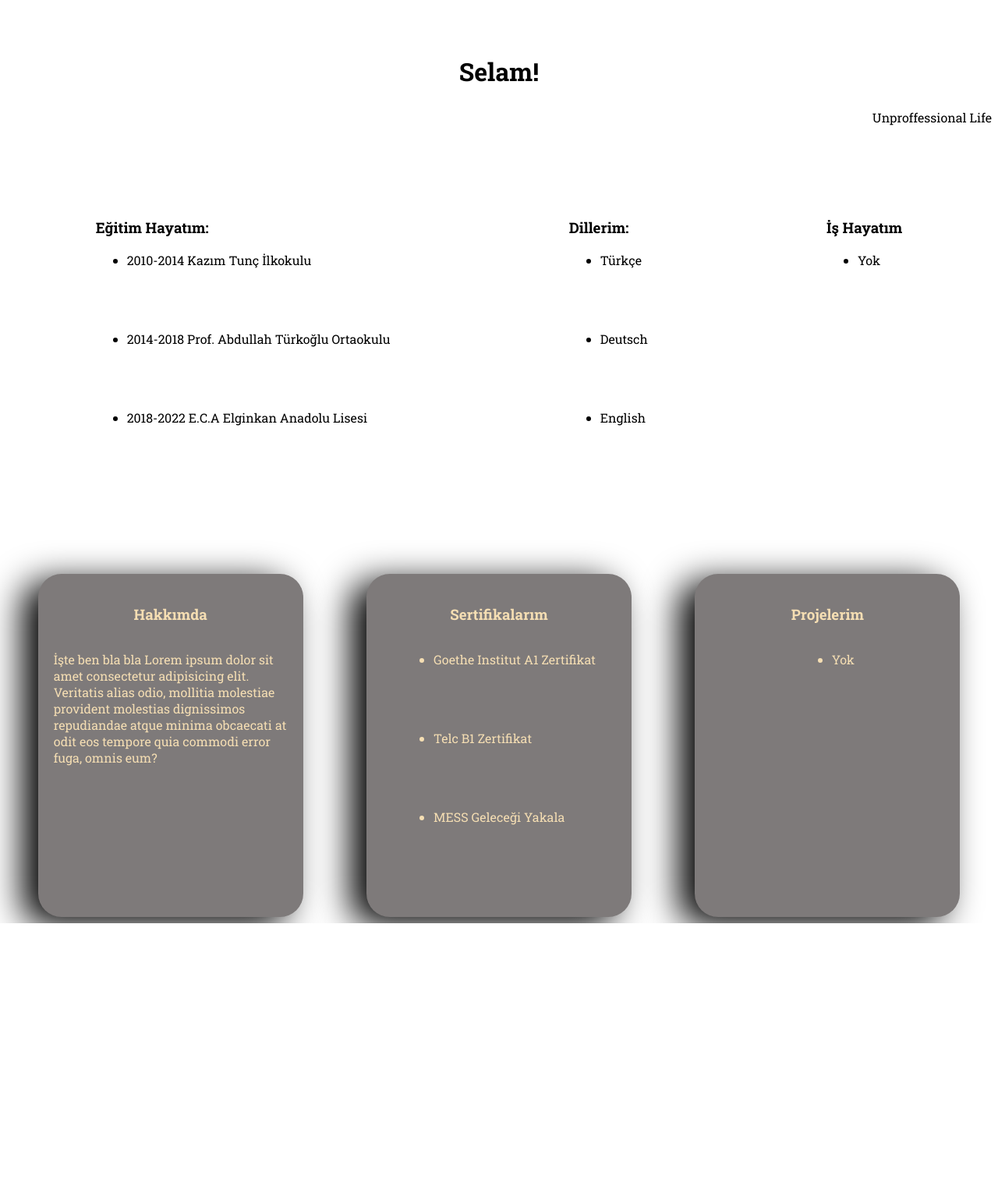
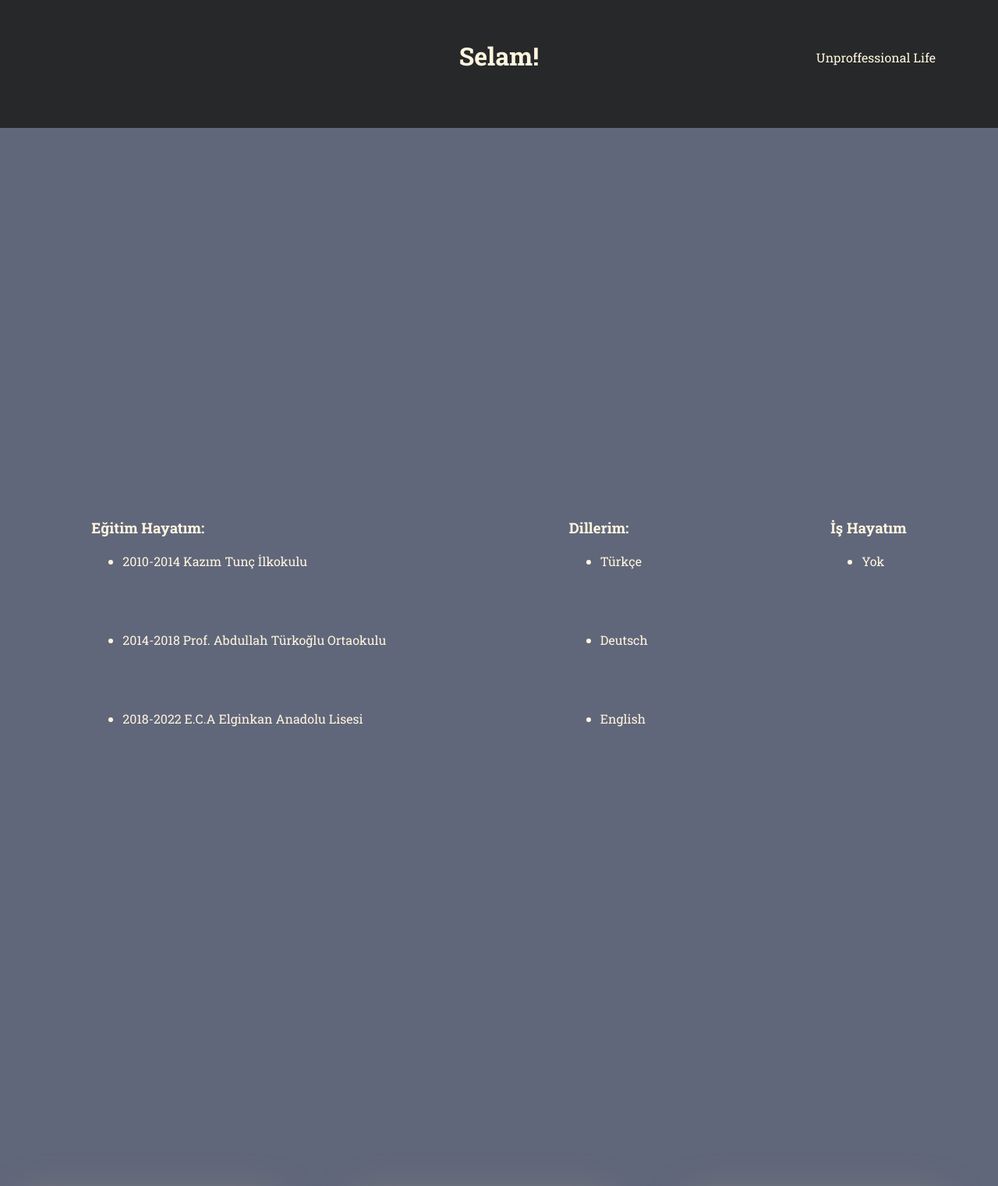
Before and after one commit to Atstaka/denememe, a plain HTML site: page index.html in a window 1280 px wide. Shown: the top 1521 px of the page at 78% size. Before the commit the page ends 1184 px from the top, so only its background shows below. Drawn offline with Linux system fonts and the light colour scheme; a web font is replaced by a local one.

Commit message:
karanlık tema ekledim ve priv sayfasına bir iki şey ekledim

```diff
--- a/index.html
+++ b/index.html
@@ -14,7 +14,7 @@
         <h5 id="priv" > <a href="./priv.html">Unproffessional Life</a></h5>
     </header>
     <div class="main-body">
-        <div class="edu">
+        <div class="card edu">
             <h3> Eğitim Hayatım:</h3>
             <ul>
                 <li>2010-2014 Kazım Tunç İlkokulu</li>
@@ -22,7 +22,7 @@
                 <li>2018-2022 E.C.A Elginkan Anadolu Lisesi</li>
             </ul>
         </div>
-        <div class="langs">
+        <div class=" card langs">
             <h3>Dillerim:</h3>
             <ul>
                 <li>Türkçe</li>
@@ -30,7 +30,7 @@
                 <li>English</li>
             </ul>
         </div>
-        <div class="job-history">
+        <div class="card job-history">
             <h3>İş Hayatım</h3>
             <ul>
                 <li>Yok</li>
@@ -57,5 +57,8 @@
             </ul>
         </div>
     </div>
+    <footer>
+        <p> Copyrights Ben</p>
+    </footer>
 </body>
 </html>
--- /dev/null
+++ b/priv.css
@@ -0,0 +1,128 @@
+@keyframes slideInLeft {
+    from{
+        transform: translateX(-2000px);
+    }
+    to{
+        transform: translateX(0);
+    }
+}
+@keyframes slideInRight{
+    from{
+        transform: translateX(2000px);
+    }
+    to{
+        transform: translateX(0);
+    }
+
+}
+
+* {
+    font-family: 'Roboto Slab', serif;
+    font-size: 24px;
+    color: #FFF6E0;
+    margin: 0;
+    line-height: 30px;
+    text-decoration: none;
+}
+a:hover{
+    cursor: pointer;
+}
+body{
+    background-color: #61677A;
+}
+header{
+    animation: slideInLeft 1.25s ease-in 2s normal none;
+    background-color:  #272829;
+    height: 130px;
+    display: flex;
+    align-items: center;
+    justify-content: center;
+}
+h1{
+    animation: slideInLeft 1.55s ease-in 2.25s normal none;
+    text-align: center;
+
+}
+h4{
+    text-indent: 20px;
+}
+.main-body{
+    display: flex;
+    flex-direction: row;
+    justify-content: space-around;
+    align-items: center;
+    margin: 0px 100px;
+    margin-top: 150px;
+
+
+}
+.lover-body{
+    padding:300px 0px ;
+}
+.card {
+    padding: 20px;
+    color: wheat;
+    width: 500px;
+    height: 400px;
+    border-radius: 30px;
+
+    background-color: #272829;
+    display: flex;
+}
+
+.card:hover{
+    box-shadow: -20px 10px 45px #797b7c;
+    background-color: #2f3031;
+}
+.durum-card{
+    display: flex;
+    flex-direction: column;
+    justify-content: space-between;
+    margin: 30px 0px 150px;
+}
+.medeni-durum{
+    height: 10px;
+    width: 10px;
+    border-radius: 50%;
+    background-color: green;
+    float: left;
+    margin-right: 20px;
+}
+#napiyo{
+    animation: slideInRight 1.55s ease-in 2.25s normal none;
+}
+#durum{
+    animation: slideInLeft 1.55s ease-in 2.25s normal none;
+}
+#profile-pic{
+    margin-top: 30px;
+    margin-right: 50px;
+    height: 100px;
+    width: 100px;
+    border-radius: 50%;
+}
+
+
+
+.contacts {
+    display: flex;
+    flex-direction: row;
+    gap: 20px;
+}
+
+.contact {
+    flex: 1;
+    transition: flex 0.3s, background-color 0.3s;
+    background-color: wheat;
+    height: 600px;
+    /* width: 50px; Genişlik belirtilmedi, yorum satırı olarak bırakıldı */
+    text-align: center;
+    padding: 20px;
+    box-sizing: border-box; /* Padding'leri hesaba katarak boyutlandırma */
+}
+
+.contact:hover {
+    flex-grow: 1.5;
+    background-color: #e74c3c;
+    color: white;
+}
--- a/style.css
+++ b/style.css
@@ -1,31 +1,63 @@
 
 * {
     font-family: 'Roboto Slab', serif;
+    color: #FFF6E0;
+    margin: 0;
+
 }
-
+body{
+    background-color: #61677A;
+}
 
 li{
     margin-bottom: 80px
 }
+
+h3{
+    margin-bottom: 20px;
+}
+footer{
+    text-align: end;
+    background-color: #272829;
+    padding: 50px 0px;
+    margin-top: 100px;
+}
+footer p{
+    position: absolute;
+    right: 130px;
+}
 .main-body{
-    margin: 100px 0px;
+
+    margin: 500px 0px;
     justify-content: space-around;
     display: flex;
 }
+.main-body,.lower-body{
+    background-color: #61677A;
+}
+
 .edu,langs,job-history{
+
     padding-bottom: 10px;
 }
 header{
-
+    background-color: #272829;
 }
 #header-slm{
-    margin-top: 70px;
+    padding: 50px 0px;
     text-align: center;
 }
 #priv{
     font-size: 16px;
     text-align: end;
+    position: relative;
+    bottom: 80px;
+    right: 80px;
     font-weight: 400;
+    transition: color 0.3s;
+}
+#priv:hover{
+    color: rgb(199, 139, 255);
 }
 a{
     text-decoration: none;
@@ -53,6 +85,6 @@ a{
     width: 300px;
     height: 400px;
     border-radius: 30px;
-    box-shadow: -20px 10px 45px black;
-    background-color: rgb(126, 122, 122);
+    box-shadow: -20px 10px 45px #797b7c;
+    background-color: #272829;
 }
```
Also changed, not shown: priv.html (+52 -0 lines), imgs/ben.jpg (added).
